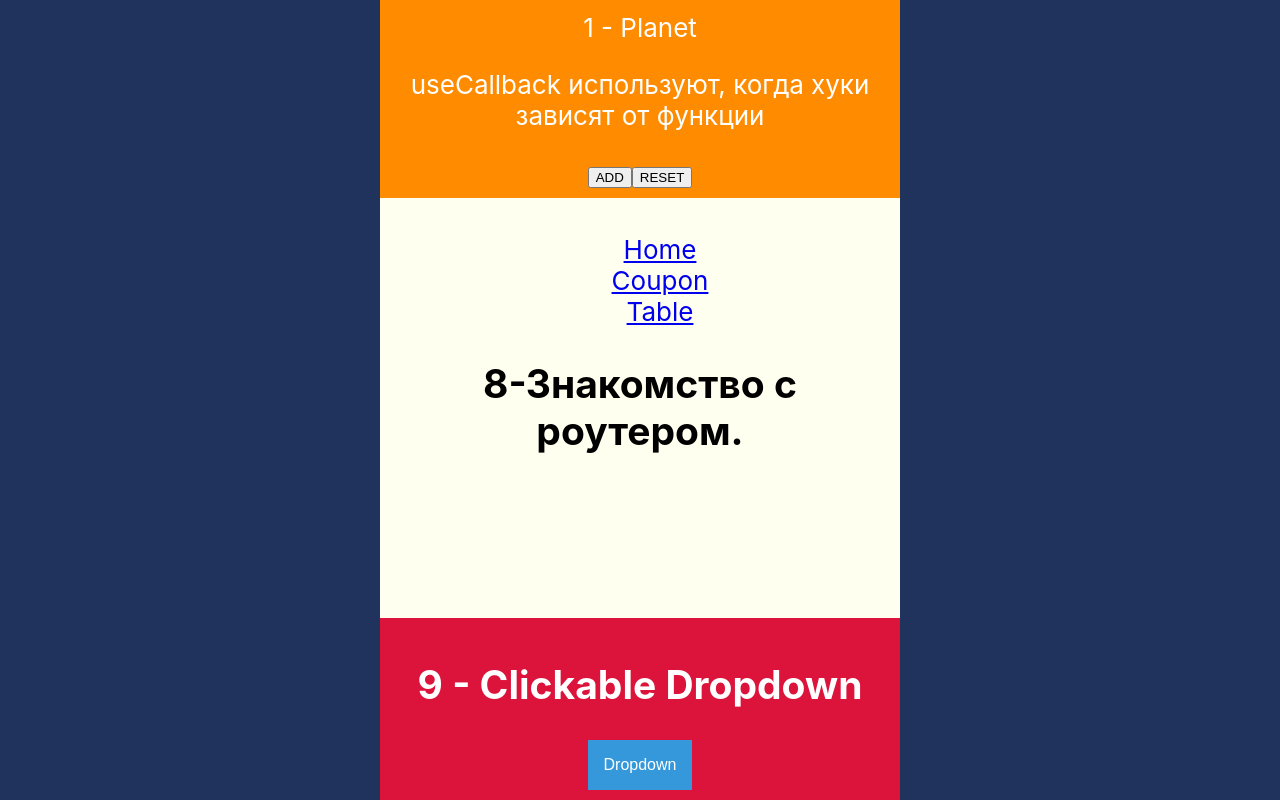
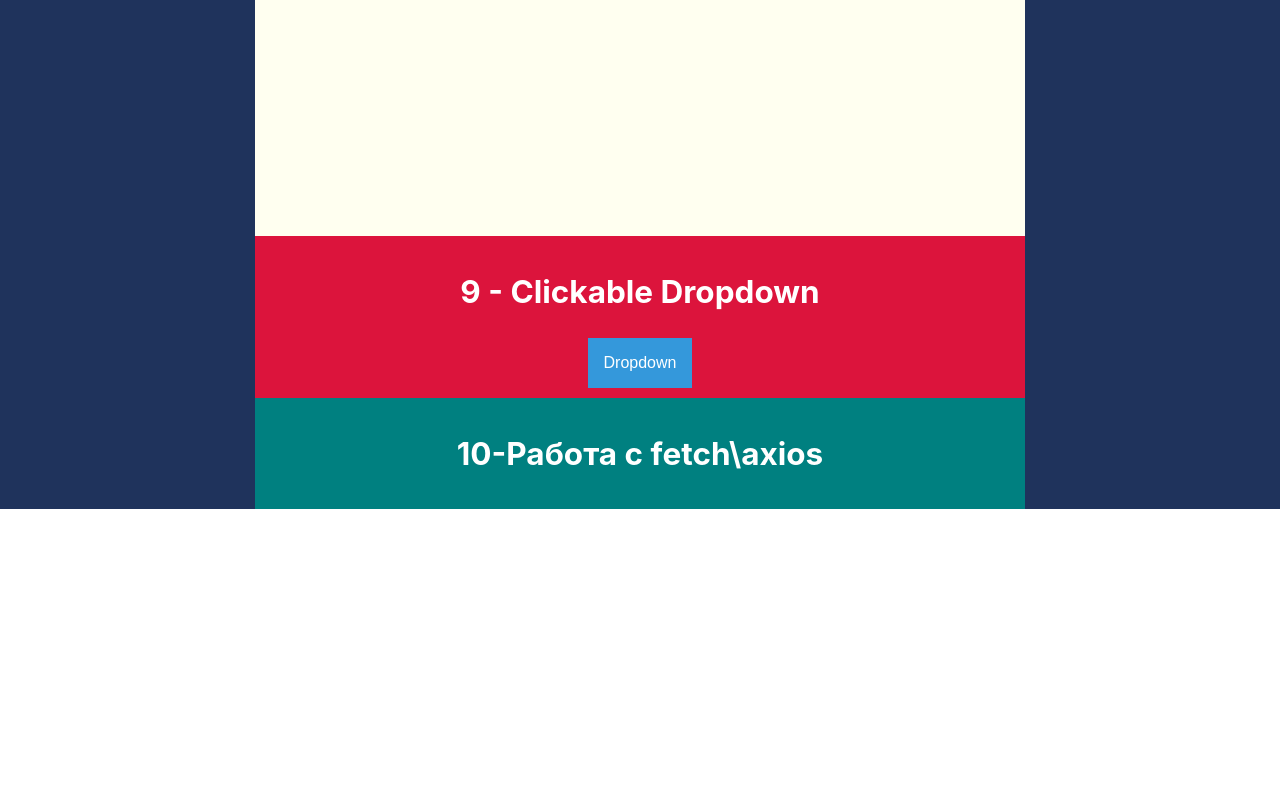
Before and after one commit to ybeliaev/for-react-test, a React (Create React App) app: page / in a window 1280 px wide. Shown: the part 1580-2380 px from the top of the page. After the commit the page ends 2089 px from the top, so only its background shows below. Built offline with nearby package versions, Linux system fonts and the light colour scheme; no server answers.

Commit message:
работа с fetch

```diff
--- a/src/App.jsx
+++ b/src/App.jsx
@@ -12,6 +12,7 @@ import {PlanetInfoHookUniversal} from "./components/7-useMemo&Callback"
 import { MenuReact } from "./components/MenuReact";
 import {RouterContainer} from "./components/RouterContainer"
 import {ClickDropdown} from "./components/9-ClickDropdown"
+import { DataComponent } from "./components/10-data";
 
 
 
@@ -31,6 +32,7 @@ function App() {
           <PlanetInfoHookUniversal />
           <RouterContainer />
           <ClickDropdown />
+          <DataComponent/>
       </header>
     </div>
   );
--- a/src/App.scss
+++ b/src/App.scss
@@ -5,14 +5,14 @@
 }
 
 .App-header {
-  max-width: 500px;
+  max-width: 750px;
   margin: 0 auto;
   min-height: 100vh;
   display: flex;
   flex-direction: column;
   align-items: center;
   justify-content: center;
-  font-size: calc(10px + 2vmin);
+  font-size: calc(5px + 2vmin);
   color: white;
 }
 
--- /dev/null
+++ b/src/components/10-data.jsx
@@ -0,0 +1,21 @@
+import React from "react"
+import styled from "styled-components"
+
+import { useState, useEffect } from "react";
+
+export const DataComponent = () => {
+    const [data, setData] = useState([])
+
+    useEffect(() => {
+        fetch('https://jsonplaceholder.typicode.com/todos/1')
+            .then(response => response.json())
+            .then(json => setData(json))
+    },[])
+    console.log(data)
+
+    return (
+        <div style={{backgroundColor:"Teal", padding: 10, width: '100%'}}>
+            <h2>10-Работа с fetch\axios</h2>
+        </div>
+    )
+}
--- a/src/components/9-ClickDropdown.jsx
+++ b/src/components/9-ClickDropdown.jsx
@@ -33,31 +33,31 @@ const A = styled.a`
 
 export const ClickDropdown = () => {
     const [visible, setVisible] = useState(false)
-    const linkEl = useRef(null);
+    const linkRef = useRef(null);
 
 
     const toggleVisible = () => {
         setVisible(!visible)
     }
     const checkOutsideClick = (e) => {
-        console.log(linkEl)
+        if(!e.path.includes(linkRef.current)){
+            setVisible(false)
+        }
     }
     useEffect(() => {
         document.body.addEventListener("click", checkOutsideClick)
-        console.log(linkEl)
+
     },[])
     return(
         <div style={{position: 'relative',backgroundColor:"Crimson", padding: 10, width: '100%'}}>
             <h2>9 - Clickable Dropdown</h2>
-            <Dropbtn ref={linkEl} onClick={toggleVisible}>Dropdown</Dropbtn>
-            {visible && (<DropdownContent >
-                            <div className="dropdown-content">
-                                {/* // доп обёртка что-бы прицепиться к классу dropdown-content*/}
+            <Dropbtn ref={linkRef} onClick={toggleVisible}>Dropdown</Dropbtn>
+            {visible && (<DropdownContent>
                                 <A href={null}>Link 1</A>
                                 <A href={null}>Link 2</A>
                                 <A href={null}>Link 3</A>
-                            </div>
                         </DropdownContent>)}
         </div>
     )
 }
+// ref={linkRef} можно вешать на контейнер, где выпадающий список - ребёнок. Иначе клик на список закрывает его, но это если нужно такое поведение
--- a/src/components/RouterContainer.jsx
+++ b/src/components/RouterContainer.jsx
@@ -22,7 +22,8 @@ export const RouterContainer = () => {
                         render={()=><h2 style={{color: "black"}}>8-Знакомство с роутером.</h2>} />
                     {/* роутер смотрит или СОДЕРЖИТСЯ "/" а не точно совпадает, поэтому всегда будет надпись */}
                     <Route path="/coupon" render={()=><h3 style={{color: "black"}}>Роуты накладываются</h3>} />
-                    <Route path="/coupon" component={RouterCoupon} />
+                    <Route path="/coupon" render={()=><RouterCoupon/>} />
+                    {/* такая запись если нужно прикинуть пропс */}
                     <Route path="/table" component={RouterTable} />
 
                 </div>
```
